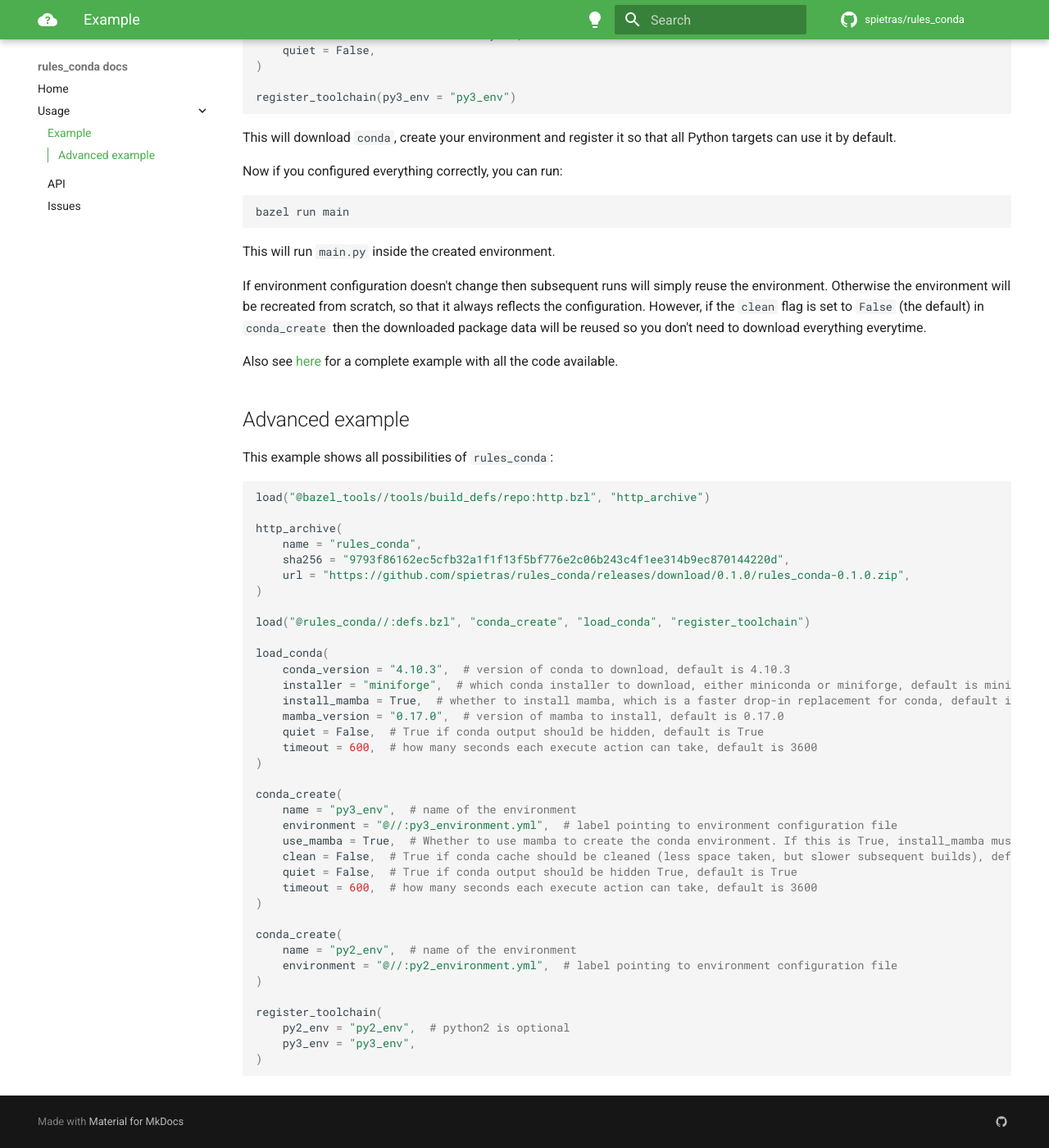
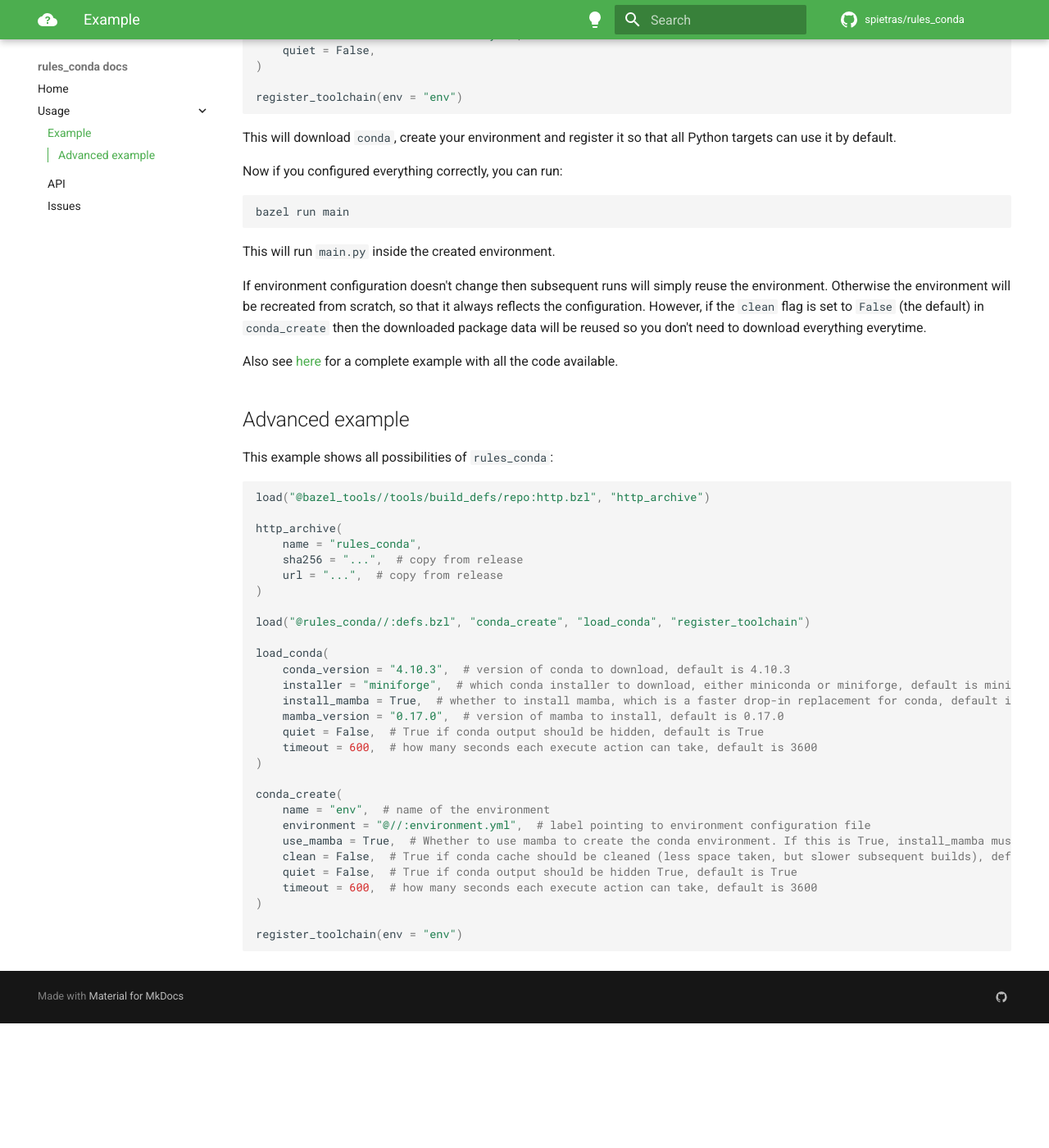
Before and after one commit to spietras/rules_conda, an MkDocs documentation site: the page built from docs/docs/usage/example.md, in a window 1280 px wide and 1400 px high, scrolled down 754 px. Shown: the whole window at 82% size. Built offline with MkDocs 1.6.1 and Material for MkDocs 9.7.7, drawn with Linux system fonts in a browser that asks for light colours; comment, search, counter and statistics services are not loaded; after the commit the page ends 2002 px from its top, so only the background shows below that; some of the changed text lies outside the part shown.

Commit message:
Dropped support for Python 2 (#42)

````diff
--- a/docs/docs/usage/example.md
+++ b/docs/docs/usage/example.md
@@ -16,15 +16,15 @@
 I recommend that you first set everything up so that it works with your local Python.
 After that works you can move to using `rules_conda` for creating environments automatically.
 
-To use `rules_conda` you need to add that to your `WORKSPACE` file:
+To use `rules_conda` you need to add that to your `WORKSPACE` file and put appropriate values taken from chosen [release](https://github.com/spietras/rules_conda/releases/latest):
 
 ```python
 load("@bazel_tools//tools/build_defs/repo:http.bzl", "http_archive")
 
 http_archive(
     name = "rules_conda",
-    sha256 = "9793f86162ec5cfb32a1f1f13f5bf776e2c06b243c4f1ee314b9ec870144220d",
-    url = "https://github.com/spietras/rules_conda/releases/download/0.1.0/rules_conda-0.1.0.zip"
+    sha256 = "...",  # copy from release
+    url = "...",  # copy from release
 )
 
 load("@rules_conda//:defs.bzl", "conda_create", "load_conda", "register_toolchain")
@@ -32,12 +32,12 @@
 load_conda(quiet = False)
 
 conda_create(
-    name = "py3_env",
+    name = "env",
     environment = "@//:environment.yml",
     quiet = False,
 )
 
-register_toolchain(py3_env = "py3_env")
+register_toolchain(env = "env")
 ```
 
 This will download `conda`, create your environment and register it so that all Python targets can use it by default.
@@ -60,13 +60,13 @@
 
 This example shows all possibilities of `rules_conda`:
 
-```starlark
+```python
 load("@bazel_tools//tools/build_defs/repo:http.bzl", "http_archive")
 
 http_archive(
     name = "rules_conda",
-    sha256 = "9793f86162ec5cfb32a1f1f13f5bf776e2c06b243c4f1ee314b9ec870144220d",
-    url = "https://github.com/spietras/rules_conda/releases/download/0.1.0/rules_conda-0.1.0.zip",
+    sha256 = "...",  # copy from release
+    url = "...",  # copy from release
 )
 
 load("@rules_conda//:defs.bzl", "conda_create", "load_conda", "register_toolchain")
@@ -81,21 +81,13 @@
 )
 
 conda_create(
-    name = "py3_env",  # name of the environment
-    environment = "@//:py3_environment.yml",  # label pointing to environment configuration file
-    use_mamba = True,  # Whether to use mamba to create the conda environment. If this is True, install_mamba must also be True	False
+    name = "env",  # name of the environment
+    environment = "@//:environment.yml",  # label pointing to environment configuration file
+    use_mamba = True,  # Whether to use mamba to create the conda environment. If this is True, install_mamba must also be True
     clean = False,  # True if conda cache should be cleaned (less space taken, but slower subsequent builds), default is False
     quiet = False,  # True if conda output should be hidden	True, default is True
     timeout = 600,  # how many seconds each execute action can take, default is 3600
 )
 
-conda_create(
-    name = "py2_env",  # name of the environment
-    environment = "@//:py2_environment.yml",  # label pointing to environment configuration file
-)
-
-register_toolchain(
-    py2_env = "py2_env",  # python2 is optional
-    py3_env = "py3_env",
-)
+register_toolchain(env = "env")
 ```
````
Also changed, not shown: docs/docs/index.md (+2 -0 lines), docs/docs/usage/api.md (+1 -3 lines), README.md, 12 other files.
